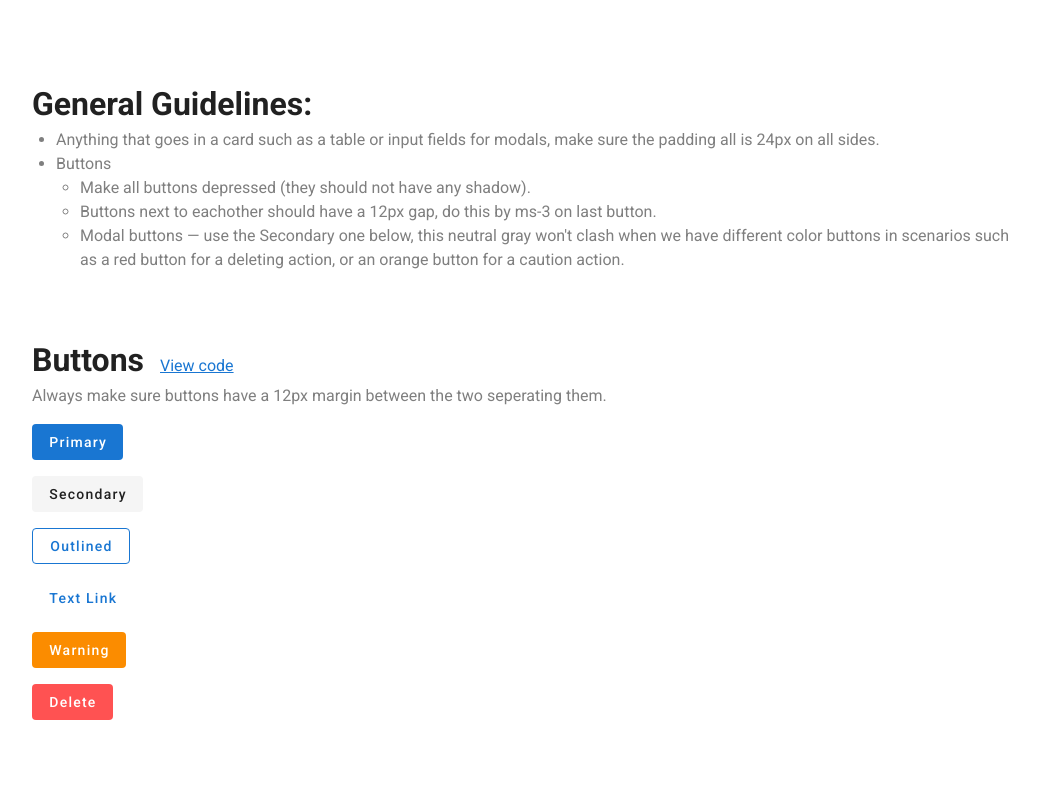
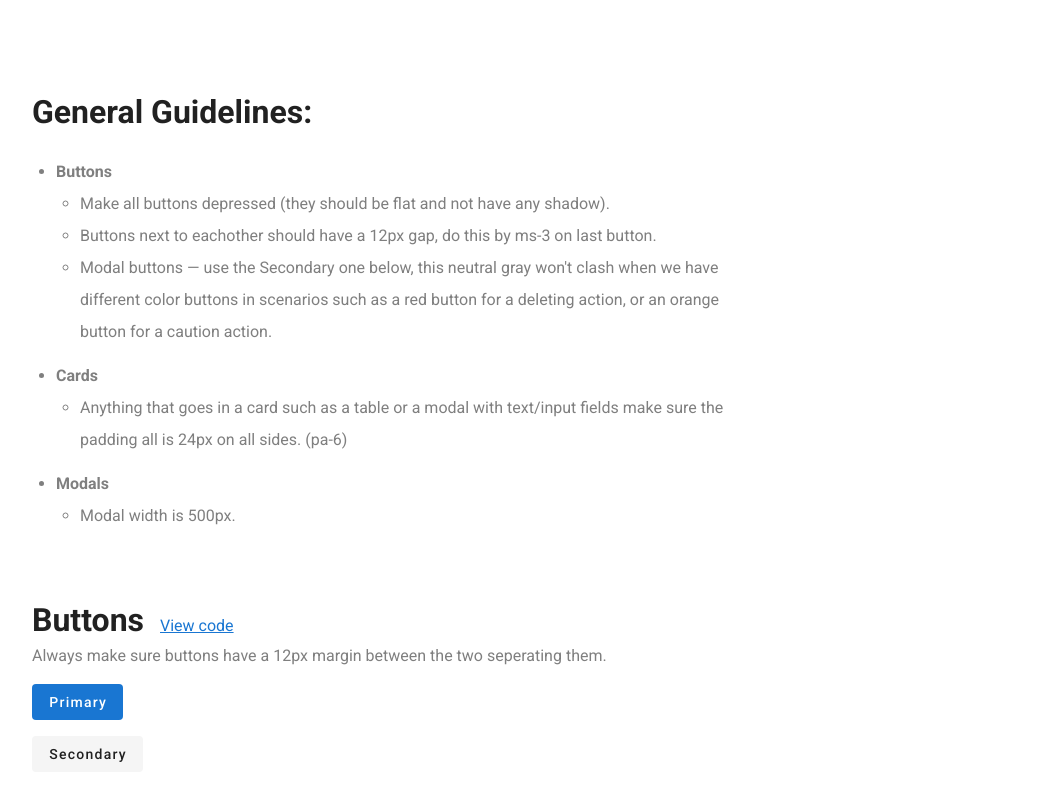
Before and after one commit to breakthrough001/portal-components, a Vue app: page / in a window 1280 px wide. Shown: the top 786 px of the page, without its empty margins (118-1157 px from the left). Built offline with nearby package versions, Linux system fonts and the light colour scheme.

Commit message:
added to guides

```diff
--- a/src/App.vue
+++ b/src/App.vue
@@ -1,18 +1,14 @@
 <template>
   <v-app>
     <div class="main-body">
-      <div class="mb-16">
+      <div class="mb-16 guide">
         <h1 class="mb-1 d-inline">General Guidelines:</h1>
-        <ul>
-          <li>
-            Anything that goes in a card such as a table or input fields for
-            modals, make sure the padding all is 24px on all sides.
-          </li>
-
-          <li>Buttons</li>
+        <ul style="max-width: 700px">
+          <li class="font-weight-bold mt-3">Buttons</li>
           <ul>
             <li>
-              Make all buttons depressed (they should not have any shadow).
+              Make all buttons depressed (they should be flat and not have any
+              shadow).
             </li>
             <li>
               Buttons next to eachother should have a 12px gap, do this by ms-3
@@ -24,6 +20,18 @@
               as a red button for a deleting action, or an orange button for a
               caution action.
             </li>
+          </ul>
+          <li class="font-weight-bold mt-3">Cards</li>
+          <ul>
+            <li>
+              Anything that goes in a card such as a table or a modal with
+              text/input fields make sure the padding all is 24px on all sides.
+              (pa-6)
+            </li>
+          </ul>
+          <li class="font-weight-bold mt-3">Modals</li>
+          <ul>
+            <li>Modal width is 500px.</li>
           </ul>
         </ul>
       </div>
@@ -173,4 +181,8 @@ li {
 .v-application a:hover {
   opacity: 0.64;
 }
+
+.guide {
+  line-height: 2;
+}
 </style>
```
